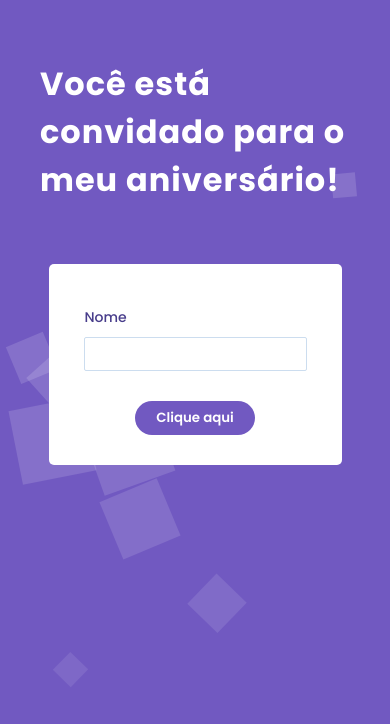
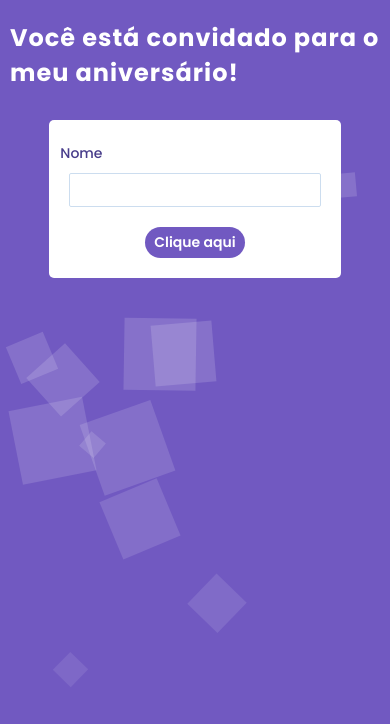
Before and after one commit to Drahci/B-Day-Mohamed, a plain HTML site: page index.html in a window 390 px wide. Both pictures are taken after a click on the button "Confirmar". Drawn offline with Linux system fonts and the light colour scheme.

Commit message:
fix: newCard

```diff
--- a/style.css
+++ b/style.css
@@ -10,12 +10,12 @@
 * {
   box-sizing: border-box;
   margin: 0px;
-  padding: 10px;
+  padding: 0px;
 }
 
 html,
 body {
-  height: 100vh;
+    min-height: 100vh;
 }
 
 body {
@@ -23,6 +23,8 @@ body {
   font-family: var(--btn-font-family);
   font-weight: 500;
   font-style: normal;
+    overflow-x: hidden;
+      overflow-y: auto;
 }
 
 section {
@@ -30,6 +32,9 @@ section {
   flex-direction: column;
   justify-content: center;
   align-items: center;
+  padding: 10px;
+  box-sizing: border-box;
+  max-width: 100%;
 }
 
 h1 {
@@ -40,10 +45,12 @@ h1 {
 }
 
 form {
+  max-width: 100%;
   margin: 20px 0;
   background-color: white;
-  padding: 30px 25px;
+  padding: 20px;
   border-radius: 5px;
+  box-sizing: border-box;
 }
 
 form .input-block {
@@ -58,7 +65,6 @@ form .input-block label {
 
 form .input-block input {
   width: 100%;
-  display: block;
   margin-top: 8px;
   padding: 7px;
   font-size: 16px;
@@ -116,6 +122,9 @@ form .input-block:nth-child(2) {
   animation: move 400ms;
   animation-delay: 250ms;
   animation-fill-mode: backwards;
+    min-width: 100px;
+      padding: 8px;
+      font-size: 14px;
 }
 
 @keyframes move {
@@ -164,7 +173,7 @@ input[type="number"]::-webkit-inner-spin-button {
 }
 
 body {
-  overflow: hidden;
+  overflow: auto;
 }
 .squares li {
   width: 40px;
@@ -202,6 +211,10 @@ body {
   padding: 23px 20px;
   border-radius: 5px;
   margin: 10px;
+
+    max-width: 100%;
+      margin: 10px;
+
 }
 
 .info-card p {
@@ -209,3 +222,31 @@ body {
   margin: 10px;
   text-align: justify;
 }
+
+
+@media (max-width: 600px) {
+  h1 {
+    font-size: 24px;
+    margin: 10px 0;
+  }
+
+  form {
+    padding: 20px;
+  }
+
+  .btn-clique-aqui,
+  .btn-enviar,
+  .btn-confirmar {
+    min-width: 100px;
+    padding: 5px;
+  }
+
+  .input-block label {
+    font-size: 12px;
+  }
+
+  .input-block input {
+    font-size: 14px;
+      padding: 10px;
+  }
+}
```
